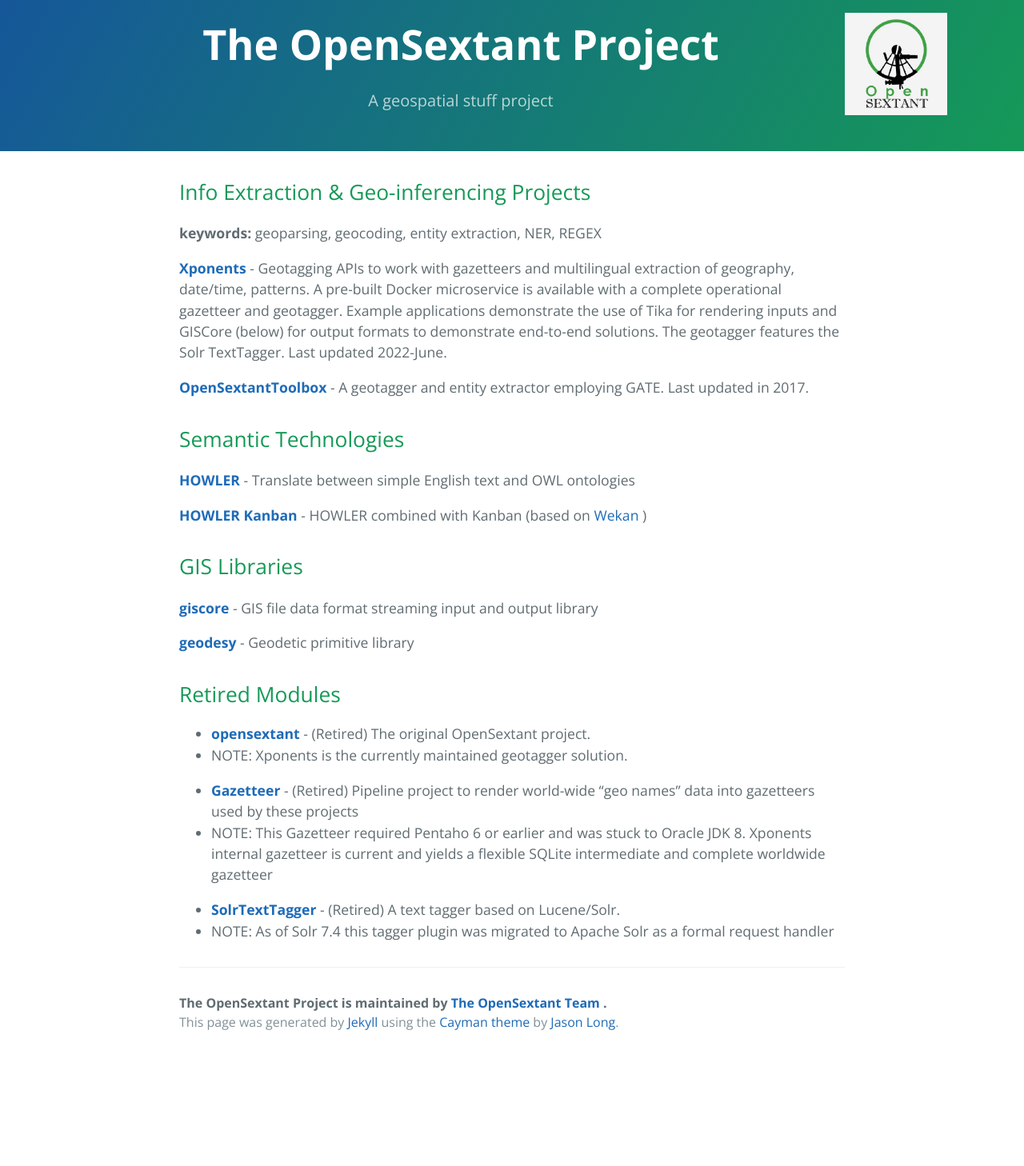
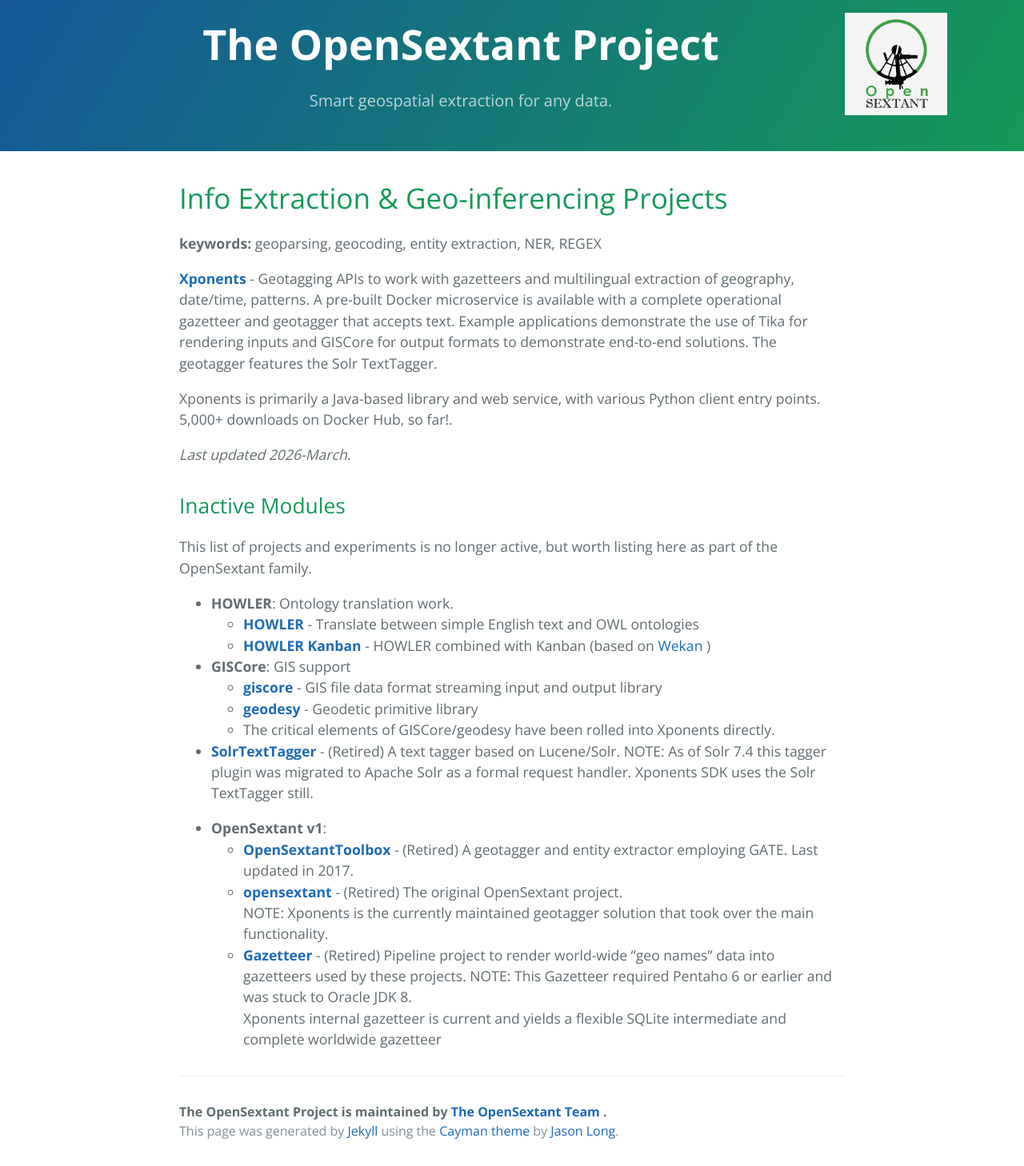
Before and after one commit to OpenSextant/OpenSextant.github.io, a Jekyll site: the page built from index.md, in a window 1280 px wide. Shown: the whole page at 80% size. Built offline with Jekyll 4.4.1, drawn with Linux system fonts in a browser that asks for light colours; our own code applies the rules of GitHub Pages for plain Markdown files; before the commit the page ends 1322 px from its top, so only the background shows below that.

Commit message:
theme, historical updates

```diff
--- a/_config.yml
+++ b/_config.yml
@@ -1,7 +1,7 @@
 
 # Site settings
 title:        The OpenSextant Project
-tagline:      A geospatial stuff project
+tagline:      Smart geospatial extraction for any data.
 description:  geospatial capabilities like geotagging nd entity extraction
 logo: "sextant.png"
 
@@ -11,6 +11,8 @@ author:  The OpenSextant Team
 baseurl:      ""
 url: "http://opensextant.github.io"
 
+theme: jekyll-theme-modernist
+
 #Build settings
 markdown: kramdown
 kramdown:
--- a/index.md
+++ b/index.md
@@ -2,34 +2,40 @@
 layout: default
 ---
 
-## Info Extraction & Geo-inferencing Projects
+# Info Extraction & Geo-inferencing Projects
 
 **keywords:** geoparsing, geocoding, entity extraction, NER, REGEX
 
-**[Xponents](https://opensextant.github.io/Xponents)** - Geotagging APIs to work with gazetteers and multilingual extraction of geography, date/time, patterns. A pre-built Docker microservice is available with a complete operational gazetteer and geotagger.  Example applications demonstrate the use of Tika for rendering inputs and GISCore (below) for output formats to demonstrate end-to-end solutions.  The geotagger features the Solr TextTagger.  Last updated 2022-June.
+**[Xponents](https://opensextant.github.io/Xponents)** - Geotagging APIs to work with gazetteers and multilingual extraction of geography, date/time, patterns.
+A pre-built Docker microservice is available with a complete operational gazetteer and geotagger that accepts text.  Example applications demonstrate the use of Tika for
+rendering inputs and GISCore for output formats to demonstrate end-to-end solutions.  The geotagger features the Solr TextTagger.
 
-**[OpenSextantToolbox](https://github.com/OpenSextant/OpenSextantToolbox)** - A geotagger and entity extractor employing GATE. Last updated in 2017.
+Xponents is primarily a Java-based library and web service, with various Python client entry points.   5,000+ downloads on Docker Hub, so far!.
+
+_Last updated 2026-March._
 
 
-## Semantic Technologies
+## Inactive Modules
 
-**[HOWLER](https://opensextant.github.io/OpenSextant-HOWLER/)** - Translate between simple English text and OWL ontologies
+This list of projects and experiments is no longer active, but worth listing here as part of the OpenSextant family.
 
-**[HOWLER Kanban](https://github.com/OpenSextant/HOWLER-Kanban)** - HOWLER combined with Kanban (based on [Wekan](https://github.com/wekan/wekan) )
+* **HOWLER**: Ontology translation work.
+  * **[HOWLER](https://opensextant.github.io/OpenSextant-HOWLER/)** - Translate between simple English text and OWL ontologies
+  * **[HOWLER Kanban](https://github.com/OpenSextant/HOWLER-Kanban)** - HOWLER combined with Kanban (based on [Wekan](https://github.com/wekan/wekan) )
 
-## GIS Libraries
-
-**[giscore](https://github.com/OpenSextant/giscore)** - GIS file data format streaming input and output library
-
-**[geodesy](https://github.com/OpenSextant/geodesy)** - Geodetic primitive library
-
-## Retired Modules
-
-* **[opensextant](https://github.com/OpenSextant/opensextant)** - (Retired) The original OpenSextant project.
- - NOTE: Xponents is the currently maintained geotagger solution.
-
-* **[Gazetteer](http://opensextant.github.io/Gazetteer/)** - (Retired) Pipeline project to render world-wide "geo names" data into gazetteers used by these projects
- - NOTE: This Gazetteer required Pentaho 6 or earlier and was stuck to Oracle JDK 8.   Xponents internal gazetteer is current and yields a flexible SQLite intermediate and complete worldwide gazetteer
+* **GISCore**: GIS support
+  * **[giscore](https://github.com/OpenSextant/giscore)** - GIS file data format streaming input and output library
+  * **[geodesy](https://github.com/OpenSextant/geodesy)** - Geodetic primitive library
+  * The critical elements of GISCore/geodesy have been rolled into Xponents directly.
 
 * **[SolrTextTagger](https://github.com/OpenSextant/SolrTextTagger)** - (Retired) A text tagger based on Lucene/Solr.
- - NOTE: As of Solr 7.4 this tagger plugin was migrated to Apache Solr as a formal request handler
+  NOTE: As of Solr 7.4 this tagger plugin was migrated to Apache Solr as a formal request handler.  Xponents SDK uses the Solr TextTagger still.
+
+* **OpenSextant v1**:
+  * **[OpenSextantToolbox](https://github.com/OpenSextant/OpenSextantToolbox)** - (Retired) A geotagger and entity extractor employing GATE.
+  Last updated in 2017.
+  * **[opensextant](https://github.com/OpenSextant/opensextant)** - (Retired) The original OpenSextant project.
+  NOTE: Xponents is the currently maintained geotagger solution that took over the main functionality.
+  * **[Gazetteer](http://opensextant.github.io/Gazetteer/)** - (Retired) Pipeline project to render world-wide "geo names" data into gazetteers used by these projects.
+  NOTE: This Gazetteer required Pentaho 6 or earlier and was stuck to Oracle JDK 8.
+  Xponents internal gazetteer is current and yields a flexible SQLite intermediate and complete worldwide gazetteer
```
